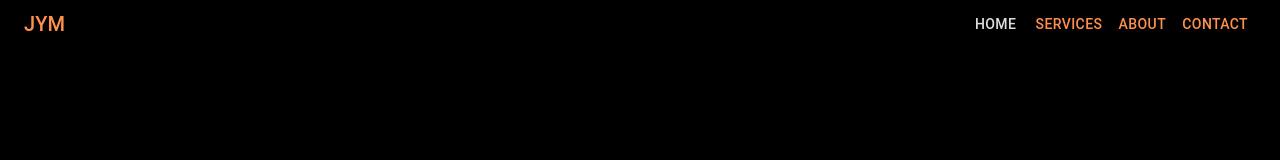
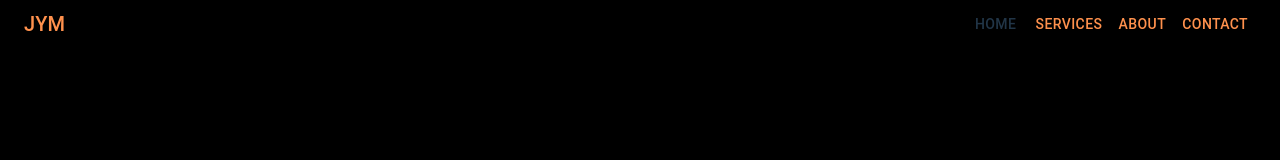
Before and after one commit to DontStopPrograming/Client_General_Solutions, a React (Vite) app: page /home in a window 1280 px wide. Shown: the top 160 px of the page. Built offline with nearby package versions, Linux system fonts and the light colour scheme; what react-swipeable-views-utils would draw is missing.

Commit message:
Fix: Starting animations in all components v5

```diff
--- a/src/components/navbar/Navbar.jsx
+++ b/src/components/navbar/Navbar.jsx
@@ -107,7 +107,7 @@ export const Navbar = () => {
 					<Box sx={{ display: { xs: 'none', md: 'flex' } }}>
 						{pages.map((page, id) => (
 							<Link key={id} to={page.href} onClick={(e) => handleNavClick(e, page.href)}>
-								<Button color='inherit' sx={{ color: activePath === page.href ? 'var(--white)' : 'var(--orange)' }}>
+								<Button color='inherit' sx={{ color: activePath === page.href ? 'var(--super-marine)' : 'var(--orange)' }}>
 									{page.name}
 								</Button>
 							</Link>
--- a/src/index.css
+++ b/src/index.css
@@ -73,27 +73,6 @@ h1 {
 
 
 
-button {
-  border-radius: 8px;
-  border: 1px solid transparent;
-  padding: 0.6em 1.2em;
-  font-size: 1em;
-  font-weight: 500;
-  font-family: inherit;
-  background-color: #1a1a1a;
-  cursor: pointer;
-  transition: border-color 0.25s;
-}
-
-button:hover {
-  border-color: #646cff;
-}
-
-button:focus,
-button:focus-visible {
-  outline: 4px auto -webkit-focus-ring-color;
-}
-
 @media (prefers-color-scheme: light) {
   :root {
     color: #213547;
```
